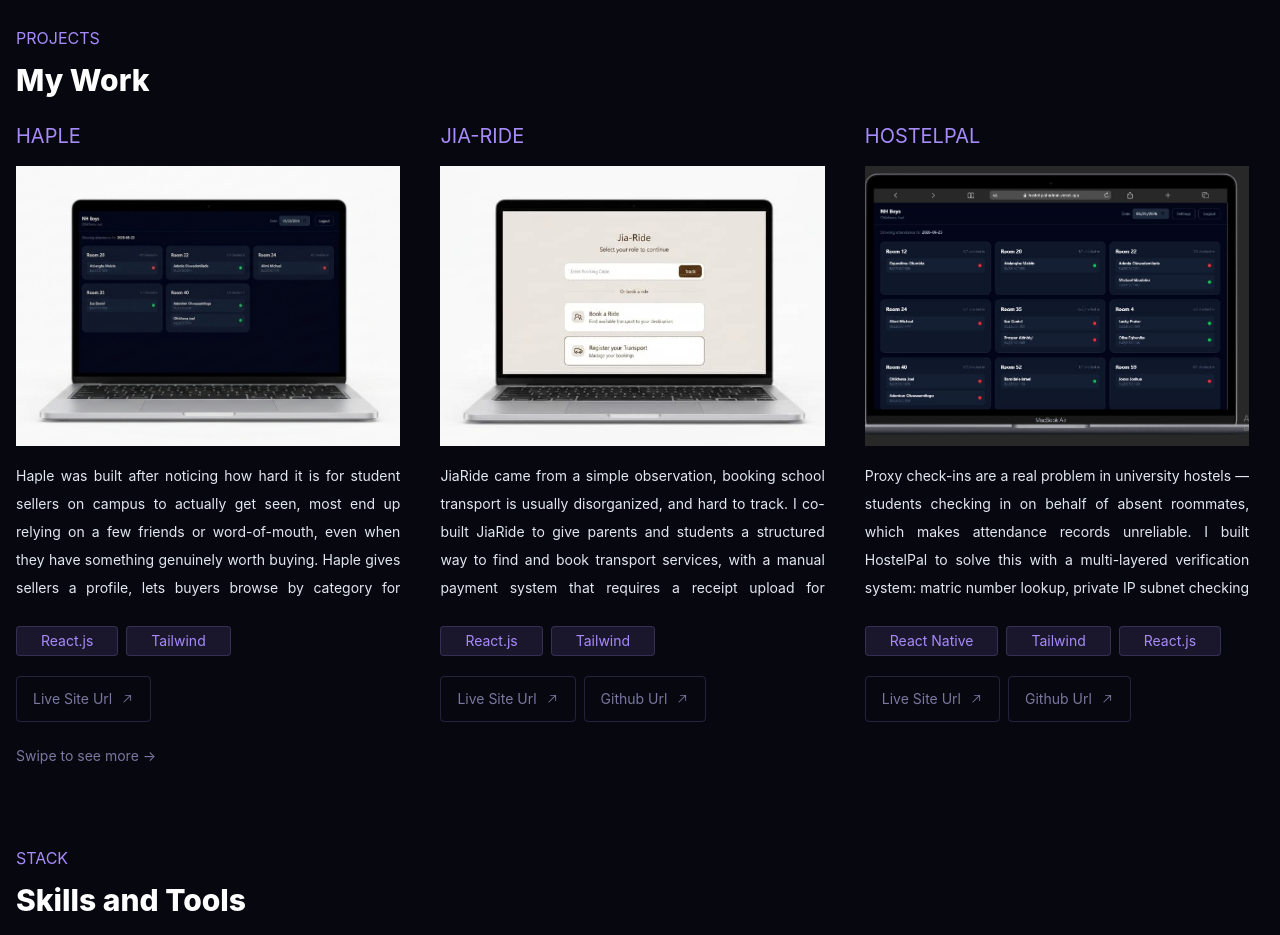
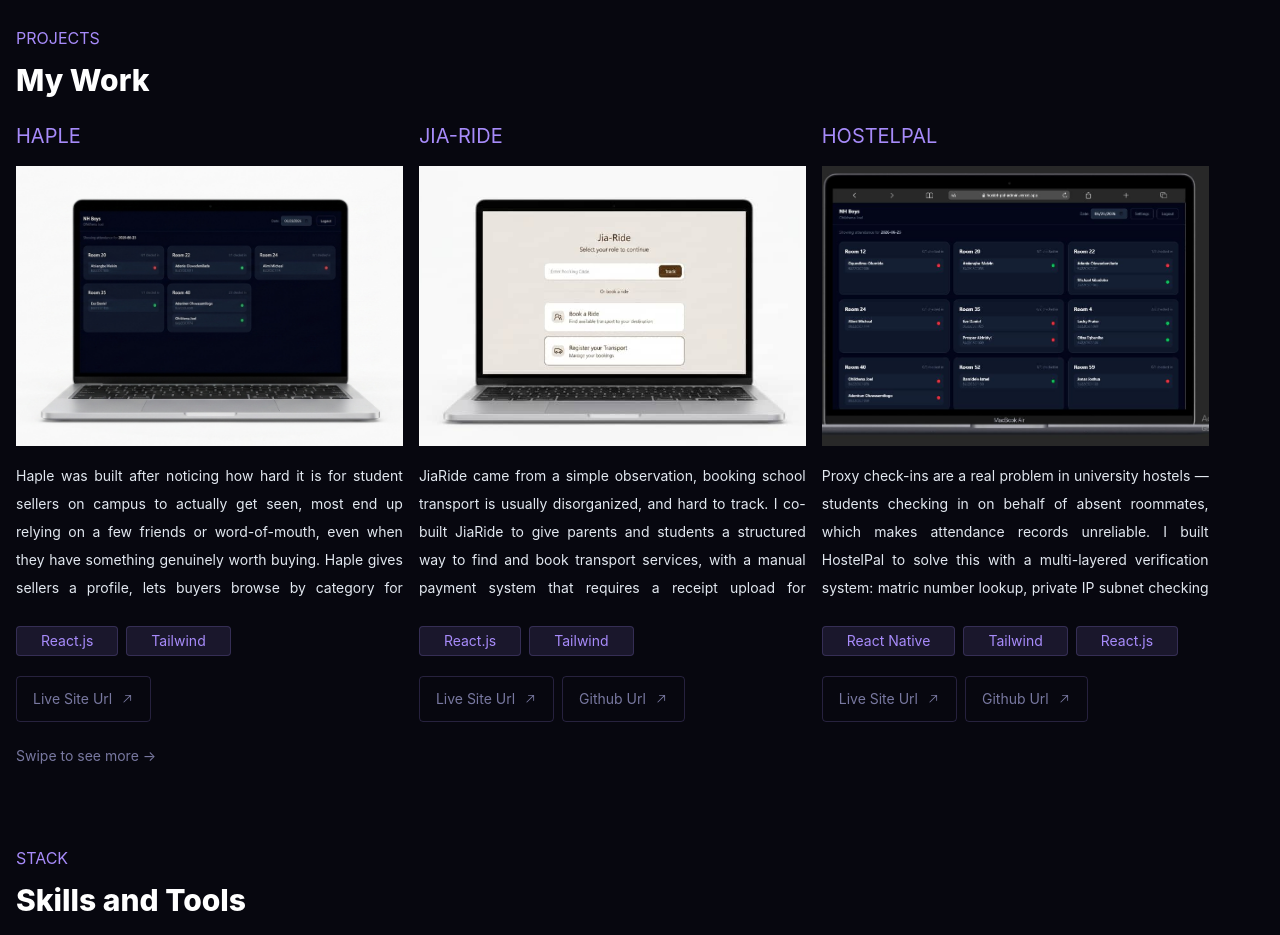
Before and after one commit to Joel1716/My-Portfolio, a React app: page / in a window 1280 px wide. Shown: the part 1520-2455 px from the top of the page. Built offline with nearby package versions, Linux system fonts and the light colour scheme; the HTML template or start-up script is replaced by a standard one.

Commit message:
Password reset changed

```diff
--- a/src/Projects.jsx
+++ b/src/Projects.jsx
@@ -39,7 +39,7 @@ export default function Projects() {
     <section className="px-4">
       <h2>Projects</h2>
       <p>My Work</p>
-      <div className="flex overflow-x-auto snap-x snap-mandatory gap-10 scrollbar-none mr-2">
+      <div className="flex overflow-x-auto snap-x snap-mandatory gap-4 scrollbar-none -mx-4 px-4">
         {projects.map((project) => (
           <EachProject key={project.title} project={project} />
         ))}
```
